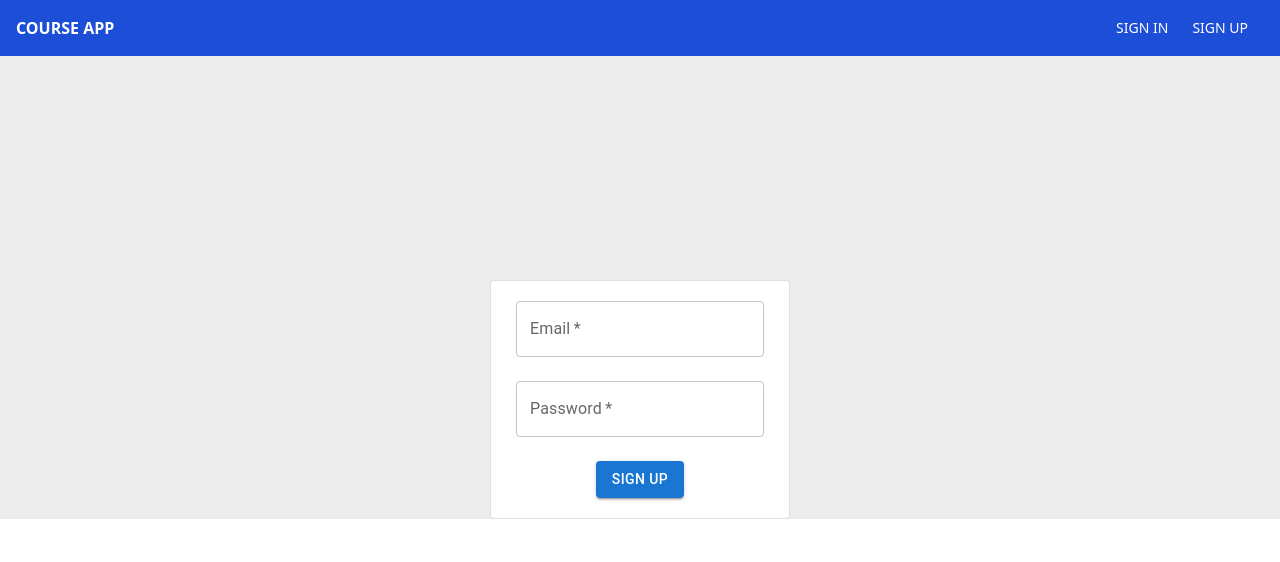
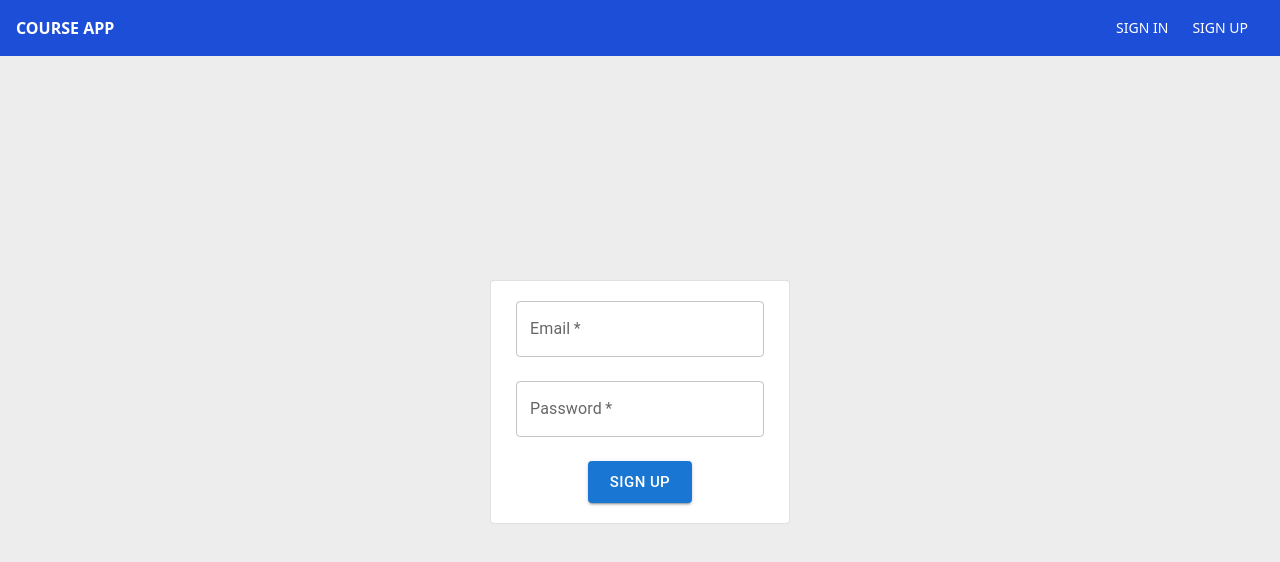
Before and after one commit to venukommineni615/course-app, a React (Vite) app in the folder Course-app/: page /signup in a window 1280 px wide. Shown: the top 562 px of the page. Built offline with nearby package versions, Linux system fonts and the light colour scheme; no server answers.

Commit message:
Package.json is updated

```diff
--- a/Course-app/index.html
+++ b/Course-app/index.html
@@ -13,6 +13,7 @@
   margin:0;
   padding:0%;
   width:100vw;
+height:100vh;
   overflow-x:hidden;
   ">
     <div id="root"></div>
--- a/Course-app/package.json
+++ b/Course-app/package.json
@@ -10,8 +10,13 @@
     "preview": "vite preview"
   },
   "dependencies": {
+    "@emotion/react": "^11.11.1",
+    "@emotion/styled": "^11.11.0",
+    "@mui/material": "^5.14.7",
+    "axios": "^1.5.0",
     "react": "^18.2.0",
     "react-dom": "^18.2.0",
+    "react-router-dom": "^6.15.0",
     "recoil": "^0.7.7"
   },
   "devDependencies": {
--- a/Course-app/src/components/signin.tsx
+++ b/Course-app/src/components/signin.tsx
@@ -34,6 +34,7 @@
         <br />
         <br />
         <Button
+        size="large"
         onClick={()=>{
 
             fetch("http://localhost:3000/admin/login",{
--- a/Course-app/src/components/signup.tsx
+++ b/Course-app/src/components/signup.tsx
@@ -3,6 +3,7 @@
 import Card from '@mui/material/Card';
 import { useState } from 'react';
 import axios from "axios";
+import React from "react"
 import { useNavigate } from 'react-router-dom';
 export default function SignUp(){
     const navigate=useNavigate()
@@ -33,7 +34,7 @@
         <br />
         <Button
         variant="contained"
-        sized="large"
+        size="large"
         onClick={async()=>
         {try{
 
```
Also changed, not shown: 1 other file (tests, documents, lock files or other folders).
